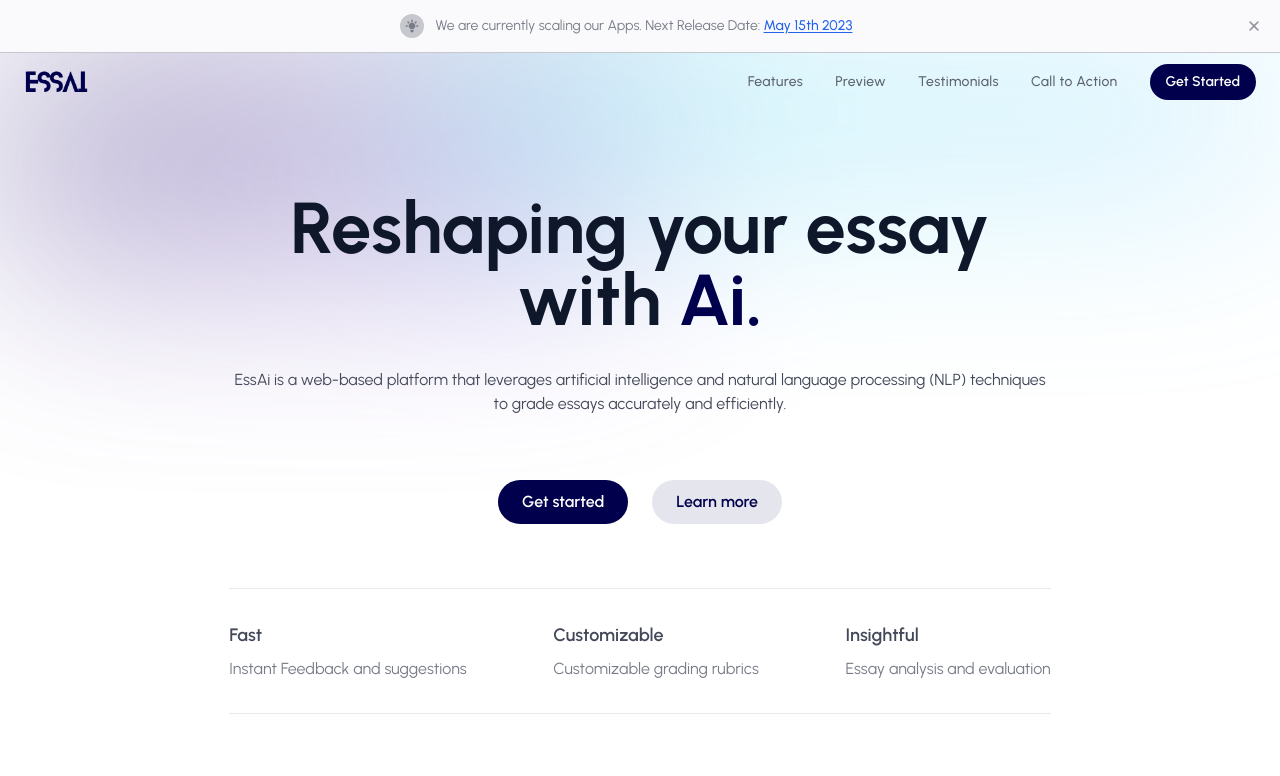
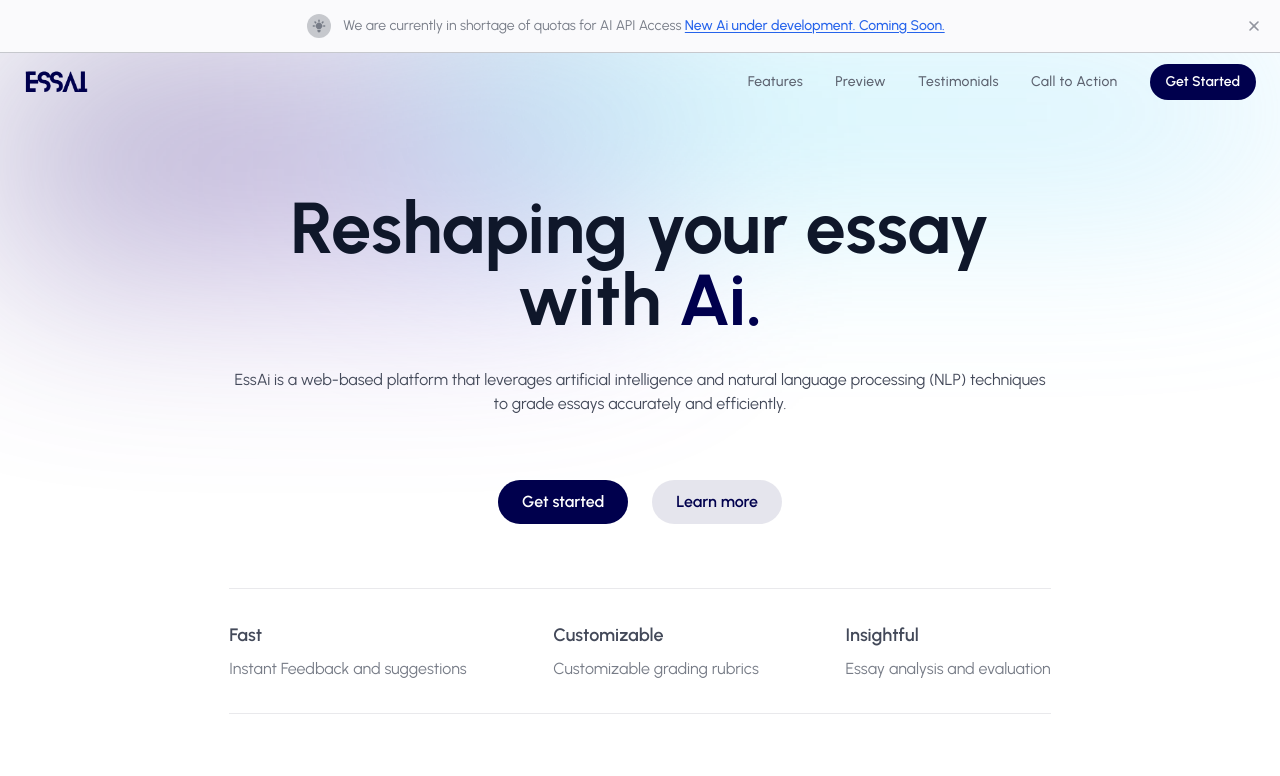
Before and after one commit to Ess-ai/essai, a React (Vite) app: page / in a window 1280 px wide. Shown: the top 776 px of the page. Built offline with nearby package versions, Linux system fonts and the light colour scheme; grey boxes are pictures that could not be loaded.

Commit message:
Update on the quotas for AI/

```diff
--- a/src/components/Header.tsx
+++ b/src/components/Header.tsx
@@ -81,9 +81,9 @@
                                 </span>
                             </span>
                             <span>
-                                We are currently scaling our Apps. Next Release Date: <></>
+                                We are currently in shortage of quotas for AI API Access <></>
                                 <a href="" className="inline font-medium text-blue-600 underline dark:text-blue-500 underline-offset-2 decoration-600 dark:decoration-500 decoration-solid hover:no-underline">
-                                    May 15th 2023
+                                    New Ai under development. Coming Soon.
                                 </a>
                             </span>
                         </p>
```
